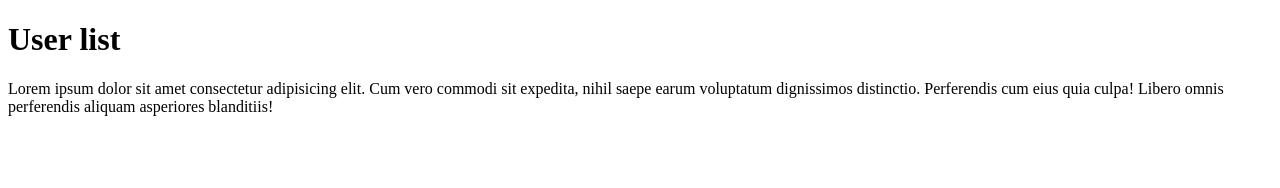
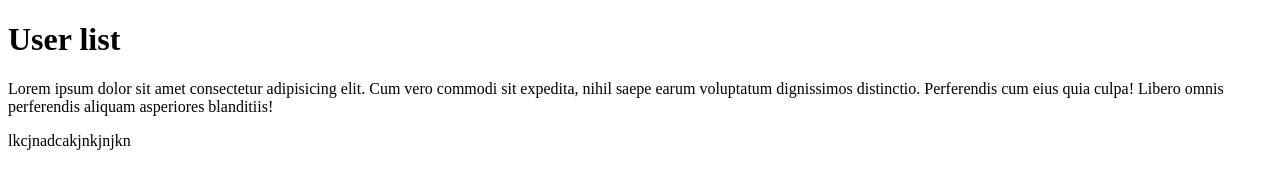
Before and after one commit to mkalgebra/moj-prvi-repo-4, a plain HTML site: page index.html in a window 1280 px wide. Drawn offline with Linux system fonts and the light colour scheme.

Commit message:
chore: text

```diff
--- a/index.html
+++ b/index.html
@@ -13,5 +13,6 @@
       Perferendis cum eius quia culpa! Libero omnis perferendis aliquam
       asperiores blanditiis!
     </p>
+    <div>lkcjnadcakjnkjnjkn</div>
   </body>
 </html>
```
